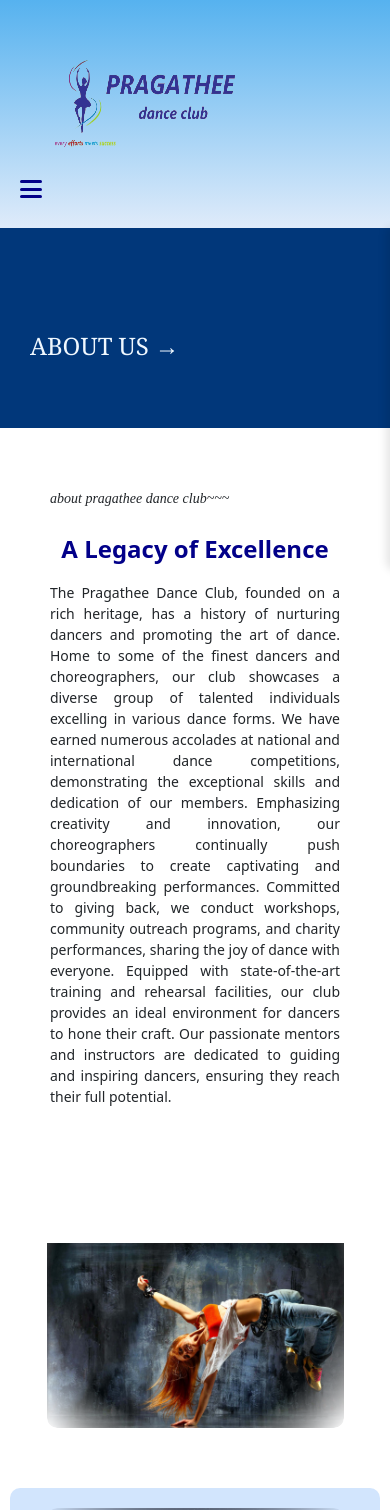
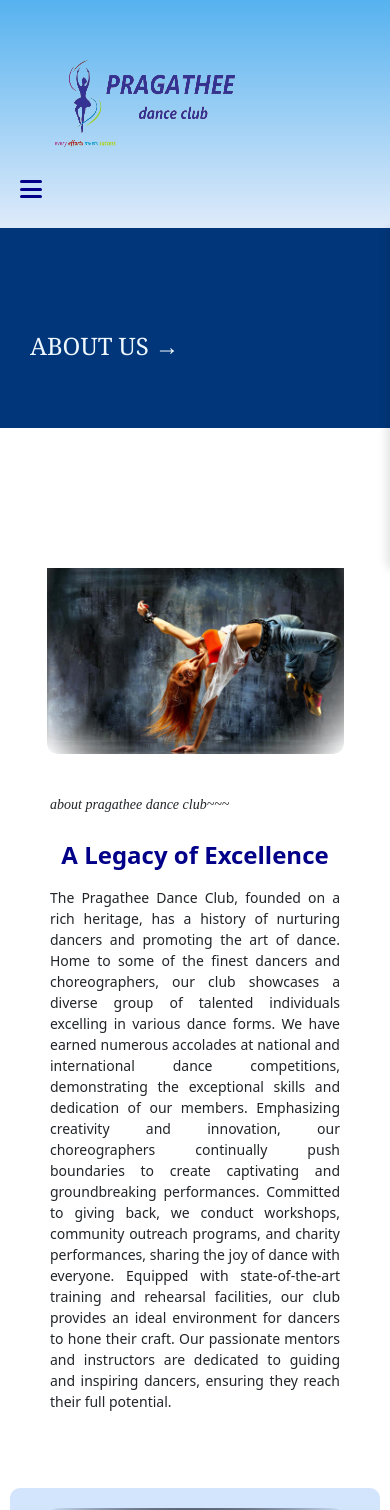
Before and after one commit to Kamaleshwaran3012/Pragathee-Dance-Club, a React (Vite) app: page /about-us in a window 390 px wide. Shown: the top 1510 px of the page. Built offline with nearby package versions, Linux system fonts and the light colour scheme.

Commit message:
media query added

```diff
--- a/package.json
+++ b/package.json
@@ -12,6 +12,7 @@
   "dependencies": {
     "boostrap": "^2.0.0",
     "bootstrap": "^5.3.3",
+    "mongodb": "^6.15.0",
     "react": "^19.0.0",
     "react-dom": "^19.0.0",
     "react-icons": "^5.5.0",
--- a/src/aboutus/aboutus.css
+++ b/src/aboutus/aboutus.css
@@ -205,13 +205,15 @@
       }
 
     .acont4 {
-        font-size: large; /* Adjust font size */
+        font-size: medium; /* Adjust font size */
         height: auto; /* Adjust height */
+
     }
 
     .acont4 #sub {
         margin-left: 50px;
-        border-right: none; /* Remove border for smaller screens */
+        height: auto;
+        border: none;
     }
 }
 
@@ -276,7 +278,7 @@
     }
 
     .acont4 {
-        font-size: medium; /* Adjust font size */
+        font-size: small; /* Adjust font size */
         height: auto; /* Adjust height */
     }
 
--- a/src/classes/classes.css
+++ b/src/classes/classes.css
@@ -121,9 +121,13 @@
         border-right: 2px solid black;
     }
     @media (max-width: 768px) {
-        .container2,
-        .container3 {
+        .container2 {
           flex-direction: column;
+          align-items: center;
+          padding: 20px;
+        }
+        .container3{
+          flex-direction: column-reverse;
           align-items: center;
           padding: 20px;
         }
--- a/src/footer.css
+++ b/src/footer.css
@@ -1,8 +1,9 @@
 footer {
     background: linear-gradient(to top, rgb(86, 178, 239), rgb(223, 235, 250));
     color: black;
-    padding: 20px;
+    padding: 10px;
     text-align: center;
+    font-size: large;
 }
 
 .fa {
@@ -41,23 +42,28 @@
         text-align: center;
         padding: 30px 10px;
     }
+    .container .row p{
+        font-size: 16px;
+    }
 
     .fa {
         padding: 10px;
-        font-size: 25px;
+        font-size:20px;
         width: auto;
         display: inline-block;
+
     }
 
     ul {
         padding-left: 0;
+        font-size: 20px;
     }
 
     ul li {
         list-style: none;
         margin: 8px 0;
+        font-size: 16px;
     }
-
     ul li Link {
         font-size: 16px;
         display: inline-block;
--- a/src/footer.jsx
+++ b/src/footer.jsx
@@ -10,7 +10,7 @@
             {/* About Us Section */}
             <div className="col-lg-4 col-md-6">
               <h4 style={{ color: "rgb(2, 0, 137)" }}>About Us</h4>
-              <p style={{ color: "rgb(0, 0, 0)", fontSize:"17px" }}>
+              <p style={{ color: "rgb(0, 0, 0)" }}>
                 Pragathee Dance Club is a vibrant community offering diverse dance classes for all levels.
                 The club focuses on various styles, including classical, contemporary, and popular dances
                 like Bharatanatyam, Ballet, and Western dance. With a strong emphasis on discipline,
@@ -18,11 +18,10 @@
                 for dancers to grow, perform, and showcase their talent.
               </p>
             </div>
-
             {/* Quick Links */}
-            <div className="col-lg-2 col-md-6" style={{ marginLeft: "20px" }}>
+            <div className="col-lg-2 col-md-6" id="ql">
               <h4 style={{ color: "rgb(2, 0, 137)" }}>Quick Links</h4>
-              <ul className="list-unstyled">
+                <ul className="list-unstyled">
                 <li className="linkers"><Link to='/' style={{ textDecoration: "none", color: "black",fontWeight:400 }}>Home</Link></li>
                 <li className="linkers"><Link to='/about-us' style={{ textDecoration: "none", color: "black",fontWeight:400 }}>Aboutus</Link></li>
                 <li className="linkers"><Link to='/classes' style={{ textDecoration: "none", color: "black",fontWeight:400 }}>Classes</Link></li>
--- a/src/home/home.css
+++ b/src/home/home.css
@@ -202,10 +202,13 @@
 
 /* Tablets (768px - 991px) */
 @media (max-width: 991px) {
-    .container1, .container2, .container3, .container4 {
+    .container1, .container2, .container4 {
         flex-direction: column; /* Stack the elements vertically */
         align-items: center;
         text-align: center;
+    }
+    .container3{
+        flex-direction: column-reverse;
     }
 
     .container1 #image1,
@@ -256,13 +259,12 @@
 
 /* Phones (below 768px) */
 @media (max-width: 767px) {
-    .container1, .container2,.container3 .container4 {
+    .container1, .container2, .container4 {
         flex-direction: column; /* Stack elements vertically */
         padding: 20px 10px;
     }
     .container3{
         flex-direction: column-reverse;
-        padding: 20px 10px;
     }
 
     /* Ensure all images are above content */
@@ -318,7 +320,7 @@
 
 /* Smartphones (max-width: 480px) */
 @media (max-width: 480px) {
-    .container1, .container2, .container3, .container4 {
+    .container1, .container2, .container4 {
         flex-direction: column;
         padding: 15px 5px;
         margin: 10px 0;
--- a/src/navbar.css
+++ b/src/navbar.css
@@ -65,7 +65,7 @@
   }
 
   #loginBtn {
-    background-color: #28a745;
+    background-color: rgb(1, 55, 122);
     color: white;
   }
   .mobile-login:hover {
```
Also changed, not shown: 1 other file (tests, documents, lock files or other folders).
